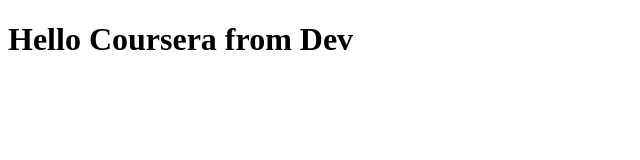
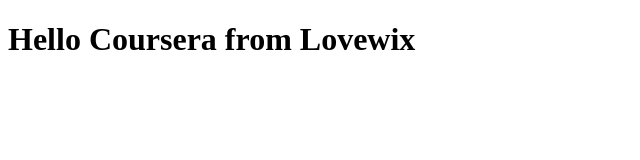
Before and after one commit to LOVEWIX/Coursera, a plain HTML site: page site/index.html in a window 1280 px wide. Shown: the whole page, without its empty margins (0-640 px from the left). Drawn offline with Linux system fonts and the light colour scheme.

Commit message:
Update index.html

```diff
--- a/site/index.html
+++ b/site/index.html
@@ -4,7 +4,7 @@
 	<title>Hello Courser</title>
 </head>
 <body>
-<h1>Hello Coursera from Dev</h1>
+<h1>Hello Coursera from Lovewix</h1>
 </body>
 <script id="__bs_script__">//<![CDATA[
     document.write("<script async src='http://HOST:3000/browser-sync/browser-sync-client.js?v=2.27.10'><\/script>".replace("HOST", location.hostname));//]]>
```
